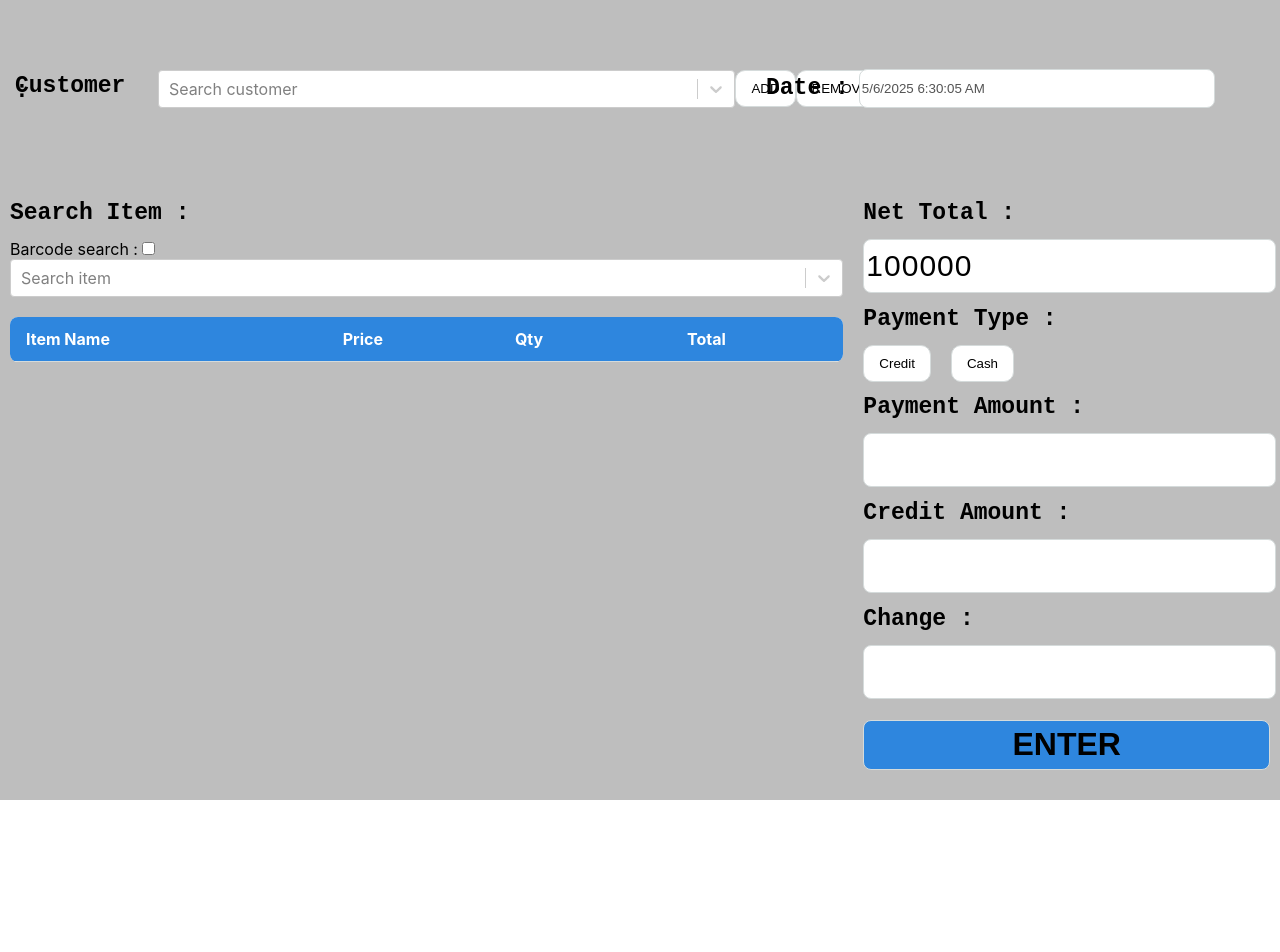
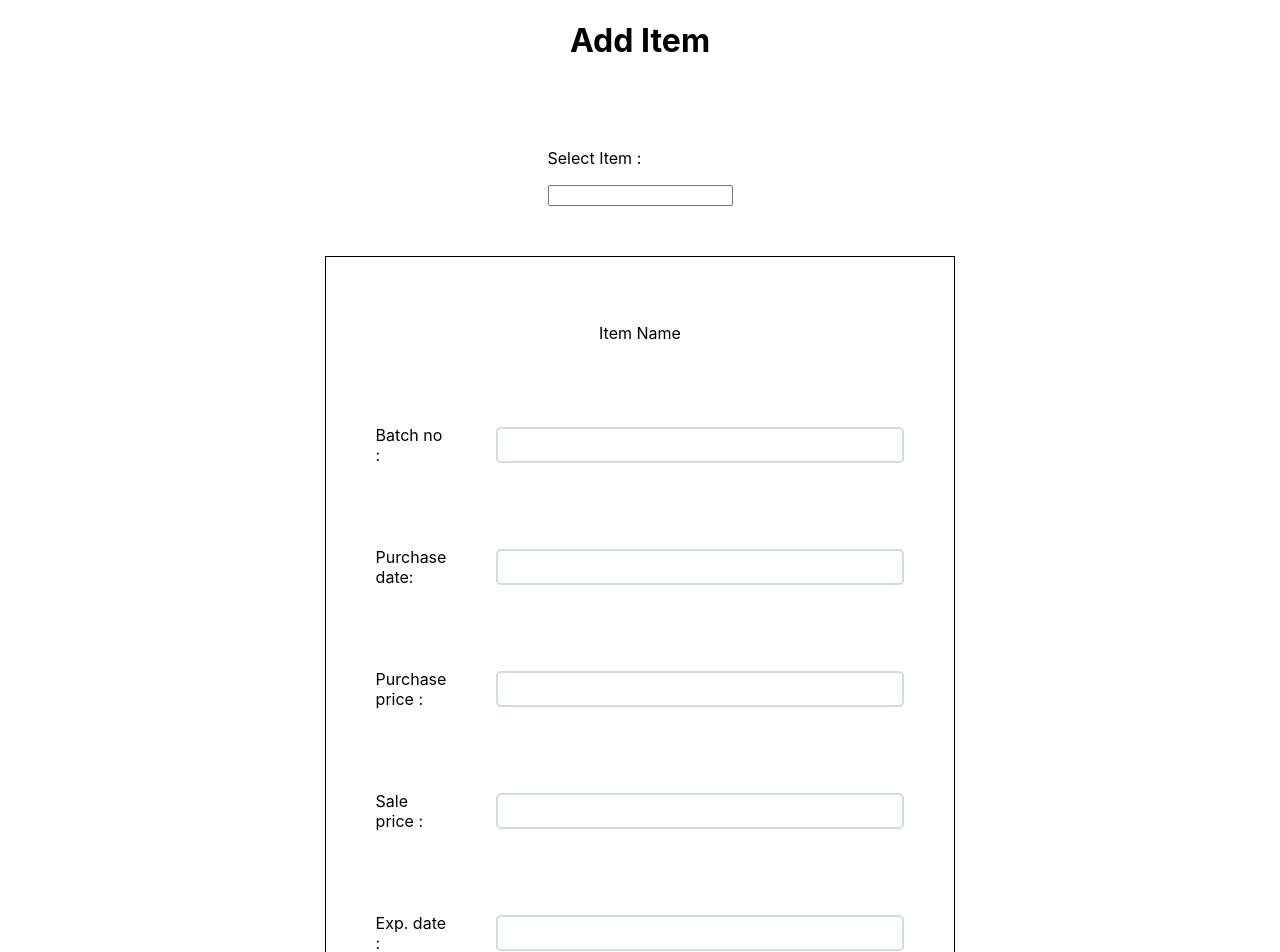
Before and after one commit to SasithDuleepa/my_shop_frontend, a React (Create React App) app: page / in a window 1280 px wide. Shown: the top 952 px of the page. Before the commit the page ends 800 px from the top, so only its background shows below. Built offline with nearby package versions, Linux system fonts and the light colour scheme.

Commit message:
add item

```diff
--- a/src/App.css
+++ b/src/App.css
@@ -58,3 +58,31 @@
   border: 1px solid var(--border-color);
   border-radius: 8px;
 }
+.input-2 {
+  background-color: var(--card-color);
+  border: 2px solid var(--border-color);
+  border-radius: 5px;
+  min-height: 30px;
+  min-width: 400px;
+}
+
+.center {
+  display: flex;
+  align-items: center;
+  justify-content: center;
+  gap: 50px;
+}
+.col-center {
+  display: flex;
+  flex-direction: column;
+  align-items: center;
+  justify-content: center;
+  gap: 50px;
+}
+
+.border-1 {
+  border: 1px solid black;
+  padding: 50px;
+  margin: 0px 0px;
+  width: min-content;
+}
--- a/src/App.js
+++ b/src/App.js
@@ -1,12 +1,14 @@
 import "./App.css";
+import AddItem from "./pages/addItem/addItem";
 import Pos from "./pages/pos/pos";
 import Test from "./test";
 
 function App() {
   return (
     <div className="App">
-      <Pos />
+      {/* <Pos /> */}
       {/* <Test /> */}
+      <AddItem />
     </div>
   );
 }
--- /dev/null
+++ b/src/pages/addItem/addItem.jsx
@@ -0,0 +1,52 @@
+import React from "react";
+
+export default function AddItem() {
+  return (
+    <div className="col-center">
+      <h1> Add Item </h1>
+
+      <div className="">
+        <p>Select Item :</p>
+        <input />
+      </div>
+
+      <div className="col-center border-1">
+        <p>Item Name</p>
+        <div className="center">
+          <p>Batch no :</p>
+          <input className="input-2" />
+        </div>
+
+        <div className="center">
+          <p>Purchase date:</p>
+          <input className="input-2" disabled />
+        </div>
+
+        <div className="center">
+          <p>Purchase price :</p>
+          <input className="input-2" />
+        </div>
+
+        <div className="center">
+          <p>Sale price :</p>
+          <input className="input-2" />
+        </div>
+
+        <div className="center">
+          <p>Exp. date :</p>
+          <input className="input-2" />
+        </div>
+
+        <div className="center">
+          <p>Batch no :</p>
+          <input className="input-2" />
+        </div>
+
+        <div className="center">
+          <p>Quantity :</p>
+          <input className="input-2" />
+        </div>
+      </div>
+    </div>
+  );
+}
```
Also changed, not shown: src/pages/addItem/addItem.css (added).
